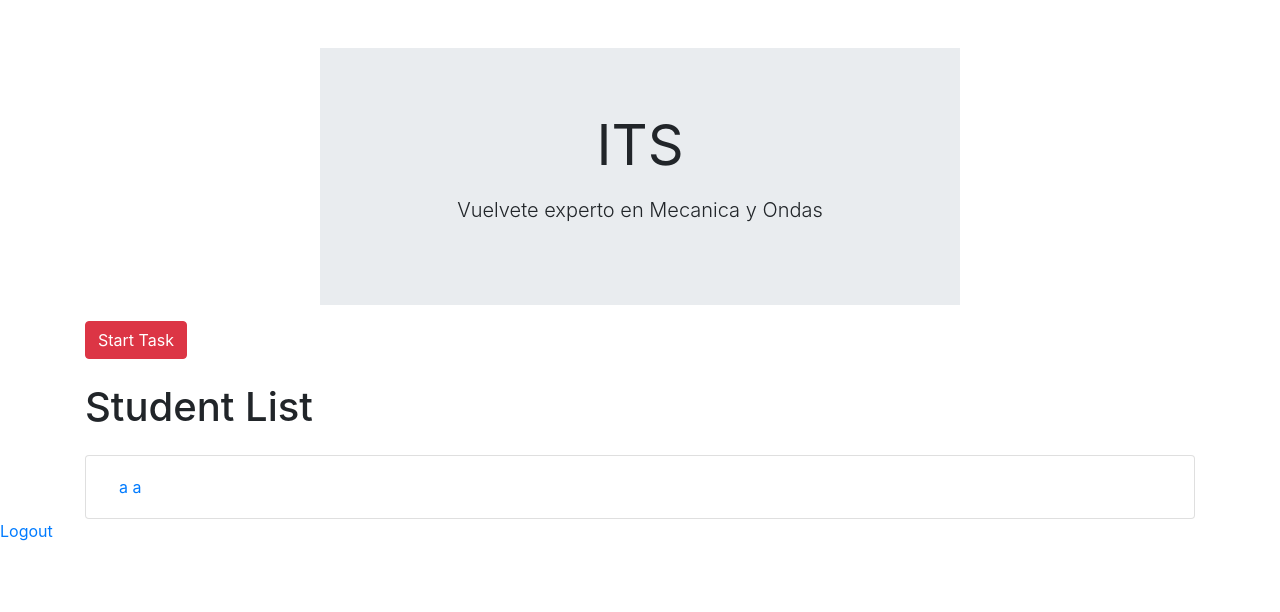
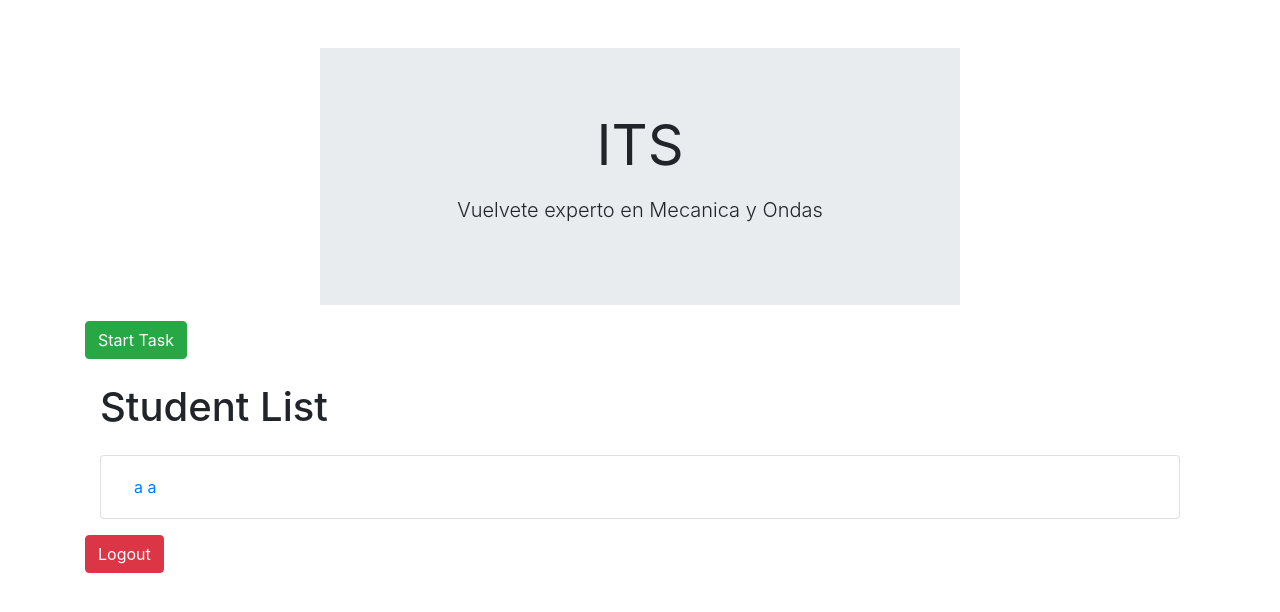
Before and after one commit to pds-uandes/pds-p2-g11, a Django app: page / in a window 1280 px wide. Shown: the top 612 px of the page. Run offline with Django 4.2, Linux system fonts and the light colour scheme; a user stored in the database is signed in; data comes from the database, SQL or seed files in the repository; both versions use the stored data as it was after the commit; some libraries are stand-ins or nearby versions.

Commit message:
tutorial django :clown_face:

```diff
--- a/mysite/home/templates/home.html
+++ b/mysite/home/templates/home.html
@@ -25,16 +25,17 @@
     <div class="container" style="margin:auto;">
       <form method="post" action="{% url 'do_task' %}">
         {% csrf_token %}
-        <button type="submit" class="btn btn-danger mt-3">Start Task</button>
+        <button type="submit" class="btn btn-success mt-3">Start Task</button>
       </form>
     </div>
+    <div class="container" style="margin:auto;">
       {% if request.user.is_teacher %}
         {% include 'students.html' %}
       {% endif %}
       {% if request.user.is_authenticated %}
-        <a href="{% url 'logout' %}">Logout</a>
+          <a href="{% url 'logout' %}" class="btn btn-danger mt-3">Logout</a>
       {% endif %}
-
+    </div>
     <!-- Optional JavaScript -->
     <!-- jQuery first, then Popper.js, then Bootstrap JS -->
     <script src="https://code.jquery.com/jquery-3.3.1.slim.min.js" integrity="sha384-q8i/X+965DzO0rT7abK41JStQIAqVgRVzpbzo5smXKp4YfRvH+8abtTE1Pi6jizo" crossorigin="anonymous"></script>
```
Also changed, not shown: mysite/db.sqlite3.
